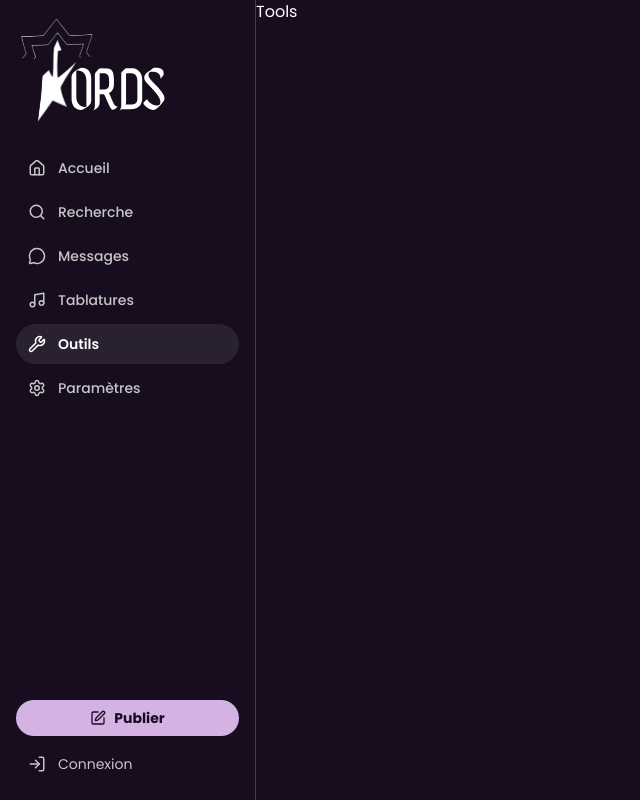
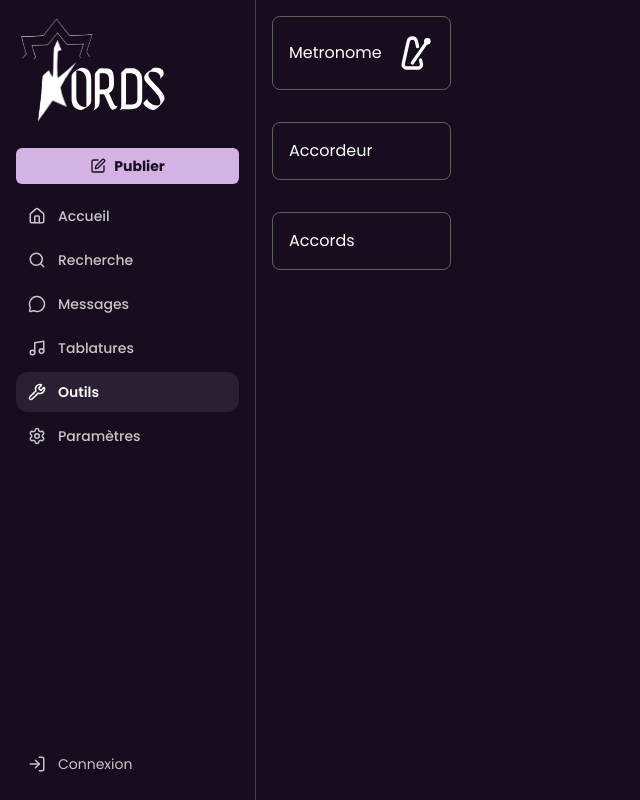
Before and after one commit to nzoLM/Kords, a Next.js app in the folder kords-app/: page /tools in a window 1280 px wide. Shown: the whole page, without its empty margins (0-640 px from the left). Built offline with nearby package versions, Linux system fonts and the light colour scheme; no server answers; a web font is replaced by a local one.

Commit message:
feat: init metronome page

```diff
--- a/kords-app/package.json
+++ b/kords-app/package.json
@@ -21,6 +21,7 @@
     "react-hook-form": "^7.71.2",
     "react-icons": "^5.6.0",
     "tailwind-merge": "^3.4.1",
+    "web-audio-api": "^1.5.1",
     "zod": "^4.3.6"
   },
   "devDependencies": {
--- /dev/null
+++ b/kords-app/src/components/metronome.jsx
@@ -0,0 +1,27 @@
+"use client";
+
+import { Button } from "./ui/button";
+
+export default function MetronomeClient() {
+
+    const ctx = new window.AudioContext();
+
+    function playClick() {
+        const osc = ctx.createOscillator();
+        const gain = ctx.createGain();
+
+        osc.connect(gain);
+        gain.connect(ctx.destination);
+
+        osc.frequency.value = 1000;          // hauteur du son (Hz)
+        gain.gain.setValueAtTime(0.5, ctx.currentTime);
+        gain.gain.exponentialRampToValueAtTime(0.001, ctx.currentTime + 0.08);
+
+        osc.start(ctx.currentTime);
+        osc.stop(ctx.currentTime + 0.1);
+    }
+
+    return (
+        <Button onClick={() => playClick()}> Click to make a sound</Button>
+    )
+}
--- a/kords-app/src/components/navbar.jsx
+++ b/kords-app/src/components/navbar.jsx
@@ -59,6 +59,13 @@ export default function Navbar({ onClick }) {
             </div>
 
             <nav className="flex flex-col gap-1 flex-1">
+                <Button
+                    onClick={onClick}
+                    className="w-full font-bold cursor-pointer flex items-center gap-2 mb-2"
+                >
+                    <PenSquare size={16} />
+                    Publier
+                </Button>
                 {navLinks.map(({ href, label, icon: Icon }) => {
                     const active = router.pathname === href;
                     return (
@@ -90,13 +97,13 @@ export default function Navbar({ onClick }) {
             </nav>
 
             <div className="flex flex-col gap-2 mt-4">
-                <Button
+                {/* <Button
                     onClick={onClick}
                     className="w-full font-bold cursor-pointer flex items-center gap-2"
                 >
                     <PenSquare size={16} />
                     Publier
-                </Button>
+                </Button> */}
 
                 {logged ? (
                     <button
--- a/kords-app/src/pages/tools.js
+++ b/kords-app/src/pages/tools.js
@@ -1,11 +1,25 @@
-const TOOLS = ["Metronome", "Accordeur",]
+import Image from "next/image";
+import Link from "next/link";
+import { TbMetronome } from "react-icons/tb";
+
+const TOOLS = [
+    { name: "Metronome", icon : <TbMetronome className="w-10 h-10"/>, link:"/metronome" },
+    { name: "Accordeur", icon : "", link:"/tuner" },
+    { name: "Accords", icon : "", link:"/chords" },
+]
 
 export default function Tools() {
 
     return (
-        <div>
-            <h1>Tools</h1>
-
+        <div className="flex flex-col">
+            {
+                TOOLS.map((tool) => (
+                    <Link key={tool.name} href={"/tools" + tool.link} className="flex p-4 m-4 gap-3 items-center rounded-lg border border-border hover:bg-white/5">
+                        <span className="text-foreground">{tool.name} </span>
+                        {tool.icon}
+                    </Link>
+                ))
+            }
         </div>
     )
 }
--- /dev/null
+++ b/kords-app/src/pages/tools/metronome.js
@@ -0,0 +1,13 @@
+import { Button } from "@/components/ui/button";
+import MetronomeClient from "@/components/metronome";
+
+export default function Metronome() {
+
+
+    return (
+        <div>
+            <h1>Metronome page</h1>
+            <MetronomeClient/>
+        </div>
+    )
+}
--- a/kords-app/src/styles/globals.css
+++ b/kords-app/src/styles/globals.css
@@ -47,7 +47,8 @@
   --popover: #303030;
   --popover-foreground: #ffffff;
 
-  --radius: 2rem;
+  /* --radius: 2rem; */
+  --radius: 0.5rem;
 }
 
 /* Mode Neutre */
```
Also changed, not shown: 1 other file (tests, documents, lock files or other folders).
